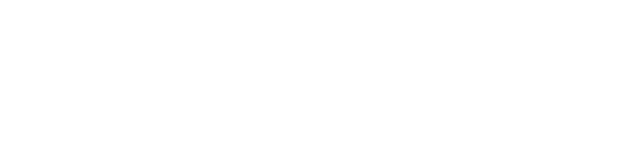
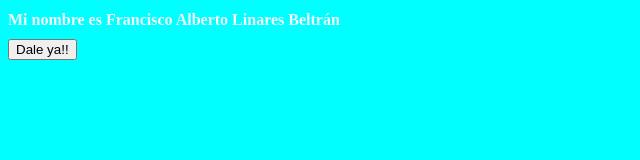
Before and after one commit to FLinares123/Proyecto-B, a plain HTML site: page index.html in a window 1280 px wide. Shown: the whole page, without its empty margins (0-640 px from the left). Drawn offline with Linux system fonts and the light colour scheme.

Commit message:
Primer Commit

```diff
--- a/css/estilos.css
+++ b/css/estilos.css
@@ -0,0 +1,7 @@
+body {
+    background-color: aqua;
+}
+h1{
+    color: aliceblue;
+    font-size: medium;
+}
--- a/index.html
+++ b/index.html
@@ -5,8 +5,11 @@
     <meta http-equiv="X-UA-Compatible" content="IE=edge">
     <meta name="viewport" content="width=device-width, initial-scale=1.0">
     <title>Pagina web</title>
+    <link rel="stylesheet" href="css/estilos.css" type="text/css">
+    <script src="js/java.js"></script>
 </head>
 <body>
-
+    <h1> Mi nombre es Francisco Alberto Linares Beltrán </h1>
+    <input type="button" onclick="saludo()" value="Dale ya!!">
 </body>
 </html>
--- a/js/java.js
+++ b/js/java.js
@@ -0,0 +1,3 @@
+function saludo (){
+    alert("Hola a todos")
+}
```
